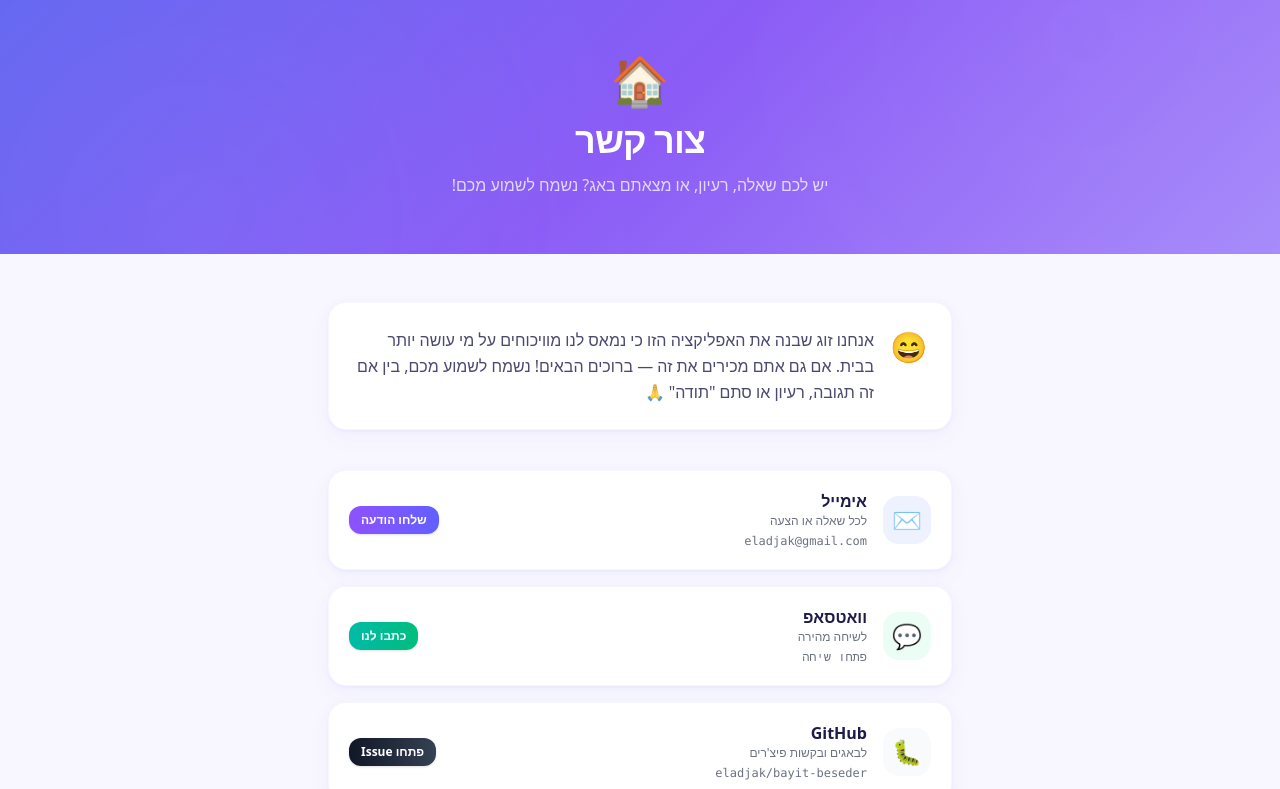
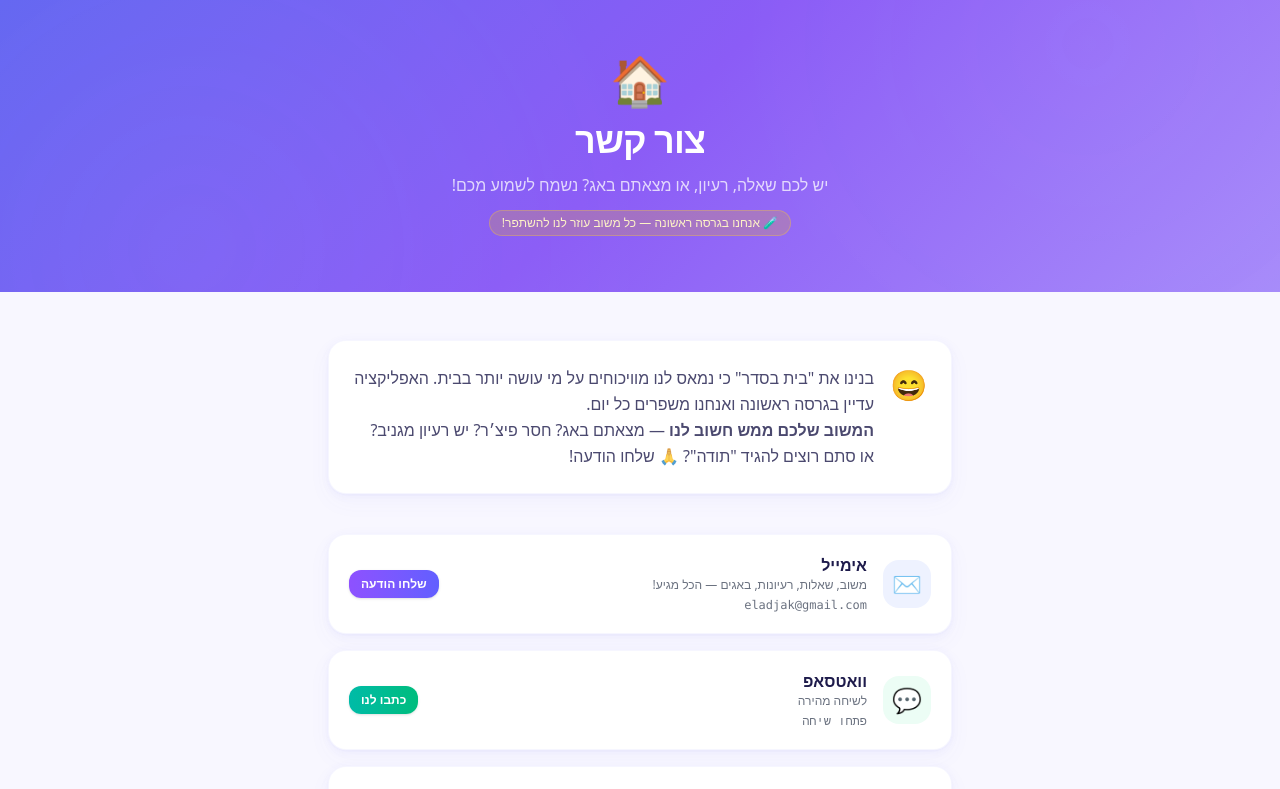
Before and after one commit to eladjak/bayit-beseder, a Next.js app: page /contact in a window 1280 px wide. Shown: the top 789 px of the page. Built offline with nearby package versions, Linux system fonts and the light colour scheme.

Commit message:
feat: enhance contact page for beta feedback collection
- Add beta badge in contact hero section
- Update story card copy to emphasize feedback importance
- Add mailto subject line for feedback emails
- Update email description to be more inviting

```diff
--- a/src/app/contact/page.tsx
+++ b/src/app/contact/page.tsx
@@ -10,8 +10,8 @@ const contacts = [
   {
     icon: "✉️",
     title: "אימייל",
-    description: "לכל שאלה או הצעה",
-    href: "mailto:eladjak@gmail.com",
+    description: "משוב, שאלות, רעיונות, באגים — הכל מגיע!",
+    href: "mailto:eladjak@gmail.com?subject=משוב על בית בסדר",
     label: "eladjak@gmail.com",
     cta: "שלחו הודעה",
     gradient: "from-indigo-500 to-violet-500",
@@ -70,6 +70,9 @@ export default function ContactPage() {
           <p className="text-white/75 text-base leading-relaxed max-w-md mx-auto">
             יש לכם שאלה, רעיון, או מצאתם באג? נשמח לשמוע מכם!
           </p>
+          <div className="inline-flex items-center gap-1.5 mt-3 px-3 py-1 bg-amber-400/20 text-amber-100 rounded-full text-xs font-medium border border-amber-300/30">
+            🧪 אנחנו בגרסה ראשונה — כל משוב עוזר לנו להשתפר!
+          </div>
         </div>
       </section>
 
@@ -80,9 +83,11 @@ export default function ContactPage() {
         <div className="card-elevated p-6 mb-10 flex gap-4 items-start">
           <span className="text-3xl flex-shrink-0 mt-0.5">😄</span>
           <p className="text-foreground/80 leading-relaxed text-sm md:text-base">
-            אנחנו זוג שבנה את האפליקציה הזו כי נמאס לנו מוויכוחים על מי עושה
-            יותר בבית. אם גם אתם מכירים את זה — ברוכים הבאים! נשמח לשמוע
-            מכם, בין אם זה תגובה, רעיון או סתם &quot;תודה&quot; 🙏
+            בנינו את &quot;בית בסדר&quot; כי נמאס לנו מוויכוחים על מי עושה
+            יותר בבית. האפליקציה עדיין בגרסה ראשונה ואנחנו משפרים כל יום.
+            <br className="hidden md:block" />
+            <strong>המשוב שלכם ממש חשוב לנו</strong> — מצאתם באג? חסר פיצ׳ר? יש רעיון מגניב?
+            או סתם רוצים להגיד &quot;תודה&quot;? 🙏 שלחו הודעה!
           </p>
         </div>
 
```
